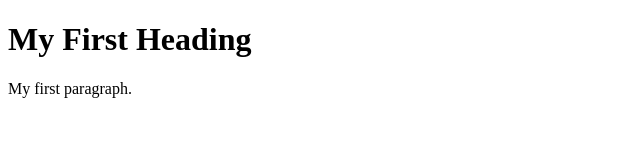
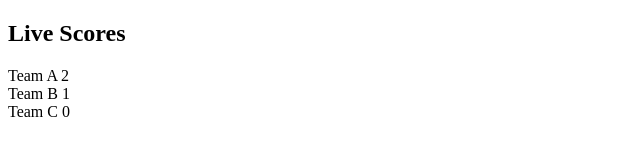
Before and after one commit to Abrah18/UX-WEB, a plain HTML site: page index.html in a window 1280 px wide. Shown: the whole page, without its empty margins (0-640 px from the left). Drawn offline with Linux system fonts and the light colour scheme.

Commit message:
Update index.html

```diff
--- a/index.html
+++ b/index.html
@@ -1,9 +1,24 @@
 <!DOCTYPE html>
 <html>
+<head>
+    <title>Live Scores</title>
+    <link rel="stylesheet" type="text/css" href="styles.css">
+</head>
 <body>
-
-<h1>My First Heading</h1>
-<p>My first paragraph.</p>
-
+    <div class="score-container">
+        <h2>Live Scores</h2>
+        <div class="score-item">
+            <span class="team-name">Team A</span>
+            <span class="team-score">2</span>
+        </div>
+        <div class="score-item">
+            <span class="team-name">Team B</span>
+            <span class="team-score">1</span>
+        </div>
+        <div class="score-item">
+            <span class="team-name">Team C</span>
+            <span class="team-score">0</span>
+        </div>
+    </div>
 </body>
 </html>
```
